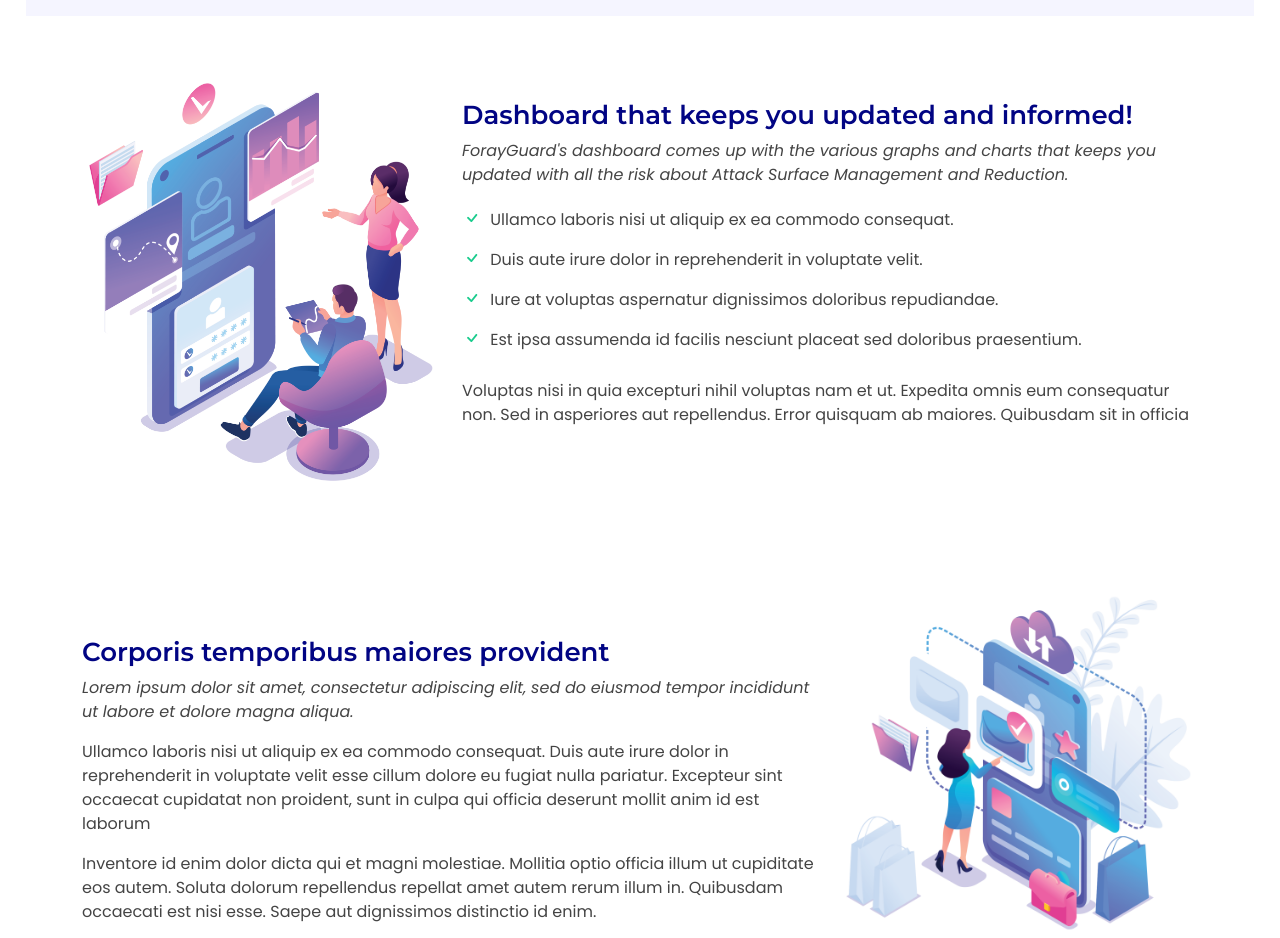
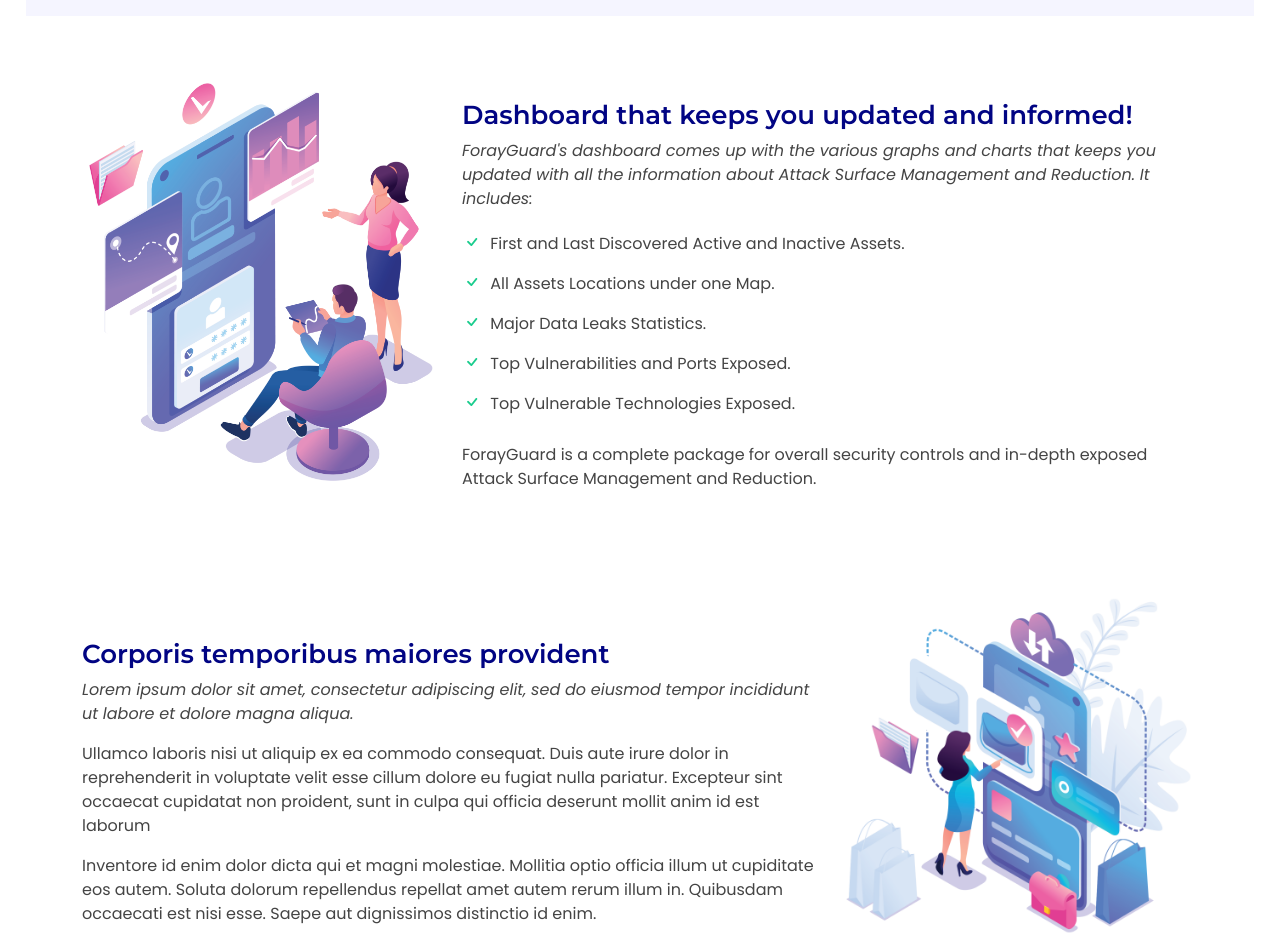
Before and after one commit to alastorinfosec/forayguard.com, a plain HTML site: page index.html in a window 1280 px wide. Shown: the part 2180-3118 px from the top of the page. Drawn offline with nearby package versions, Linux system fonts and the light colour scheme.

Commit message:
Update index.html

```diff
--- a/index.html
+++ b/index.html
@@ -333,16 +333,17 @@
           <div class="col-md-8 pt-4" data-aos="fade-up">
             <h3>Dashboard that keeps you updated and informed!</h3>
             <p class="fst-italic">
-              ForayGuard's dashboard comes up with the various graphs and charts that keeps you updated with all the risk about Attack Surface Management and Reduction.
+              ForayGuard's dashboard comes up with the various graphs and charts that keeps you updated with all the information about Attack Surface Management and Reduction. It includes:
             </p>
             <ul>
-              <li><i class="bi bi-check"></i> Ullamco laboris nisi ut aliquip ex ea commodo consequat.</li>
-              <li><i class="bi bi-check"></i> Duis aute irure dolor in reprehenderit in voluptate velit.</li>
-              <li><i class="bi bi-check"></i> Iure at voluptas aspernatur dignissimos doloribus repudiandae.</li>
-              <li><i class="bi bi-check"></i> Est ipsa assumenda id facilis nesciunt placeat sed doloribus praesentium.</li>
+              <li><i class="bi bi-check"></i> First and Last Discovered Active and Inactive Assets.</li>
+              <li><i class="bi bi-check"></i> All Assets Locations under one Map. </li>
+              <li><i class="bi bi-check"></i> Major Data Leaks Statistics.</li>
+              <li><i class="bi bi-check"></i> Top Vulnerabilities and Ports Exposed.</li>
+              <li><i class="bi bi-check"></i> Top Vulnerable Technologies Exposed.</li>
             </ul>
             <p>
-              Voluptas nisi in quia excepturi nihil voluptas nam et ut. Expedita omnis eum consequatur non. Sed in asperiores aut repellendus. Error quisquam ab maiores. Quibusdam sit in officia
+              ForayGuard is a complete package for overall security controls and in-depth exposed Attack Surface Management and Reduction.
             </p>
           </div>
         </div>
```
